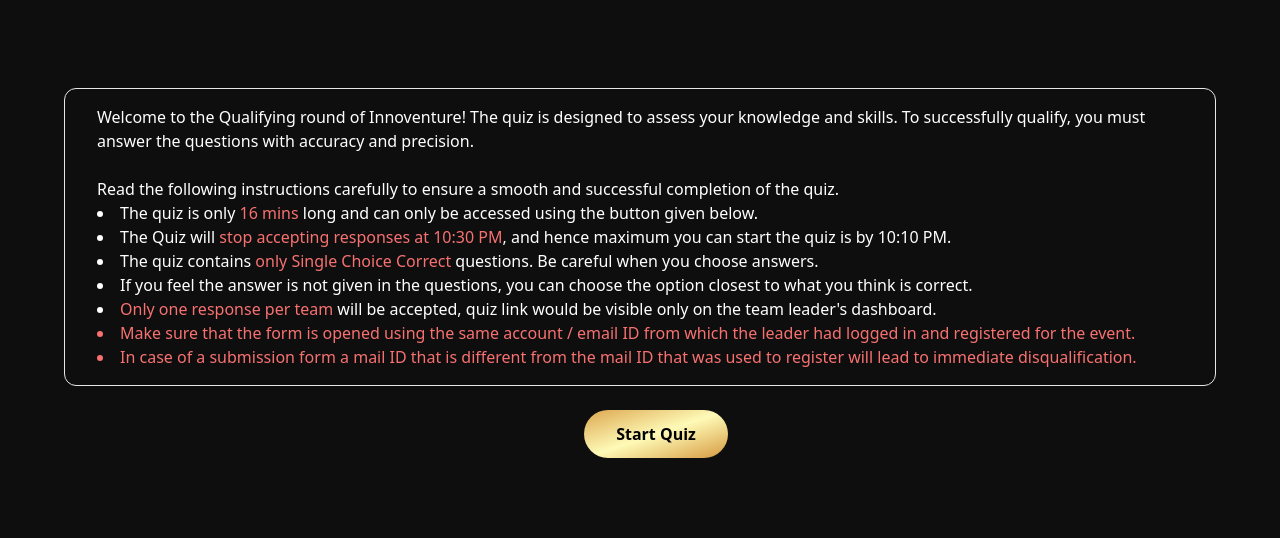
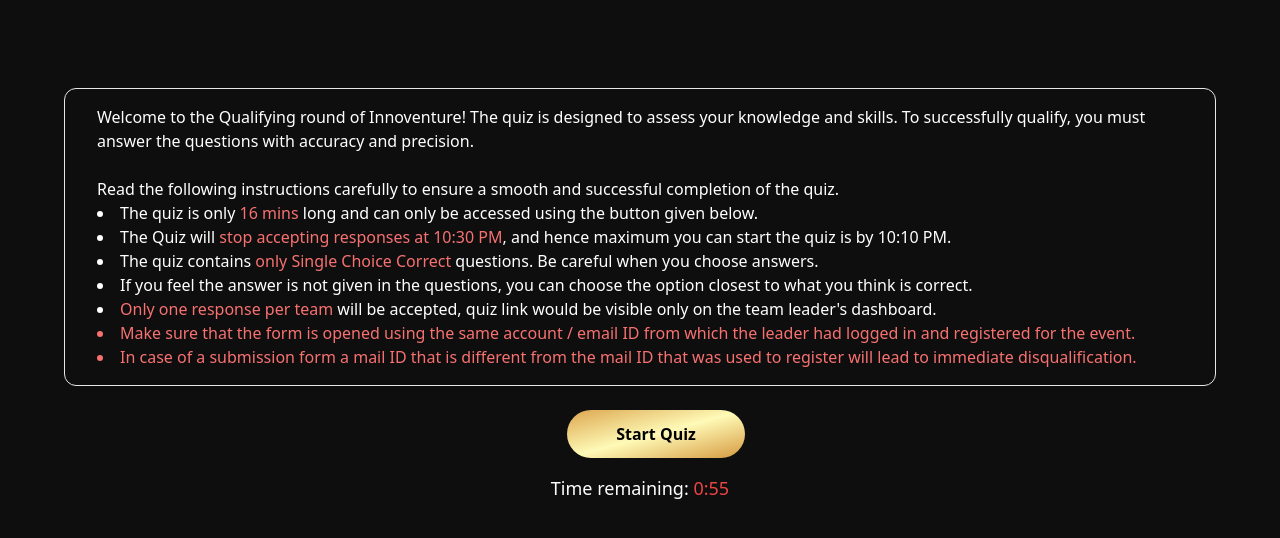
Before and after one commit to sawaraunakk31/FuturePreneurs-24, a Next.js app: page /round0 in a window 1280 px wide. Shown: the top 538 px of the page. Built offline with nearby package versions, Linux system fonts and the light colour scheme; no server answers; sample sign-in values are in the browser's storage.

Commit message:
quiz changes

```diff
--- a/components/round0/instructions.jsx
+++ b/components/round0/instructions.jsx
@@ -9,57 +9,69 @@ import formLinks from "@/constant/round0/form";
 const Instructions = () => {
   const [buttonEnabled, setButtonEnabled] = useState(false);
   const [loading, setLoading] = useState(false);
-
+  const [timeRemaining, setTimeRemaining] = useState(60);
   const { data: session, status } = useSession();
 
-  /* const calculateTimeRemaining = () => {
-    const now = new Date().getTime();
+  // const calculateTimeRemaining = () => {
+  //   const now = new Date().getTime();
 
-    const targetTime = new Date(
-      2024,
-      3,
-      time.quizStartTime.day,
-      time.quizStartTime.hour,
-      time.quizStartTime.minute,
-      time.quizStartTime.second
-    );
-    const timeDiff = targetTime - now;
+  //   const targetTime = new Date(
+  //     2024,
+  //     3,
+  //     time.quizStartTime.day,
+  //     time.quizStartTime.hour,
+  //     time.quizStartTime.minute,
+  //     time.quizStartTime.second
+  //   );
+  //   const timeDiff = targetTime - now;
 
-    if (timeDiff <= 0) {
-      // Target date has passed
-      setButtonEnabled(true);
-      return { minutes: "00", seconds: "00", hours: "00" };
-    }
+  //   if (timeDiff <= 0) {
+  //     // Target date has passed
+  //     setButtonEnabled(true);
+  //     return { minutes: "00", seconds: "00", hours: "00" };
+  //   }
 
-    if (Math.floor(timeDiff / 1000) <= 0) {
-      console.log("asdf");
-    }
+  //   if (Math.floor(timeDiff / 1000) <= 0) {
+  //     console.log("asdf");
+  //   }
 
-    const hours = Math.floor(
-      (timeDiff % (1000 * 60 * 60 * 24)) / (1000 * 60 * 60)
-    );
-    const minutes = Math.floor((timeDiff % (1000 * 60 * 60)) / (1000 * 60));
-    const seconds = Math.floor((timeDiff % (1000 * 60)) / 1000);
-    return {
-      hours: hours.toString().padStart(2, "0"),
-      minutes: minutes.toString().padStart(2, "0"),
-      seconds: seconds.toString().padStart(2, "0"),
-    };
-  };
+  //   const hours = Math.floor(
+  //     (timeDiff % (1000 * 60 * 60 * 24)) / (1000 * 60 * 60)
+  //   );
+  //   const minutes = Math.floor((timeDiff % (1000 * 60 * 60)) / (1000 * 60));
+  //   const seconds = Math.floor((timeDiff % (1000 * 60)) / 1000);
+  //   return {
+  //     hours: hours.toString().padStart(2, "0"),
+  //     minutes: minutes.toString().padStart(2, "0"),
+  //     seconds: seconds.toString().padStart(2, "0"),
+  //   };
+  // };
 
-  const [timeRemaining, setTimeRemaining] = useState(calculateTimeRemaining);
+  // const [timeRemaining, setTimeRemaining] = useState(calculateTimeRemaining);
 
 
+  // useEffect(() => {
+  //   // if early then disable button
+
+  //   const intervalId = setInterval(() => {
+  //     setTimeRemaining(calculateTimeRemaining);
+  //   }, 1000);
+
+  //   // Clear the interval when the component unmounts
+  //   return () => clearInterval(intervalId);
+  // }, []);
+
   useEffect(() => {
-    // if early then disable button
-
-    const intervalId = setInterval(() => {
-      setTimeRemaining(calculateTimeRemaining);
+    if (timeRemaining > 0) {
+      const timerInterval = setInterval(() => {
+        setTimeRemaining((prev) => prev - 1);
       }, 1000);
 
-    // Clear the interval when the component unmounts
-    return () => clearInterval(intervalId);
-  }, []); */
+      return () => clearInterval(timerInterval); // Clear interval when component unmounts
+    } else if (timeRemaining == 0) {
+      setButtonEnabled(true); // Enable button when timer reaches 0
+    }
+  }, [timeRemaining]);
 
   const startQuiz = () => {
     console.log("inside");
@@ -68,9 +80,10 @@ const Instructions = () => {
       method: "GET",
       headers: {
         "Content-Type": "application/json",
-        Authorization: `Bearer ${session.accessTokenBackend}`,
+        Authorization: session?.accessTokenBackend ? `Bearer ${session.accessTokenBackend}` : '', // Fallback if undefined
         "Access-Control-Allow-Origin": "*",
-      },
+      }
+
     })
       .then((res) => {
         console.log("inside response", res);
@@ -153,6 +166,9 @@ const Instructions = () => {
           {/* {loading ? <LoadingIcons.Oval height={"20px"} /> : "Start Quiz"} */}
           {loading ? "Loading..." : "Start Quiz"}
         </button>
+        <div className="my-4">
+        <p className="text-lg">Time remaining: <span className="text-red-500">{`${Math.floor(timeRemaining / 60)}:${(timeRemaining % 60).toString().padStart(2, "0")}`}</span></p>
+      </div>
       </div>
       <Toaster />
     </main>
```
Lines whose indentation alone changed are shown as unchanged.
